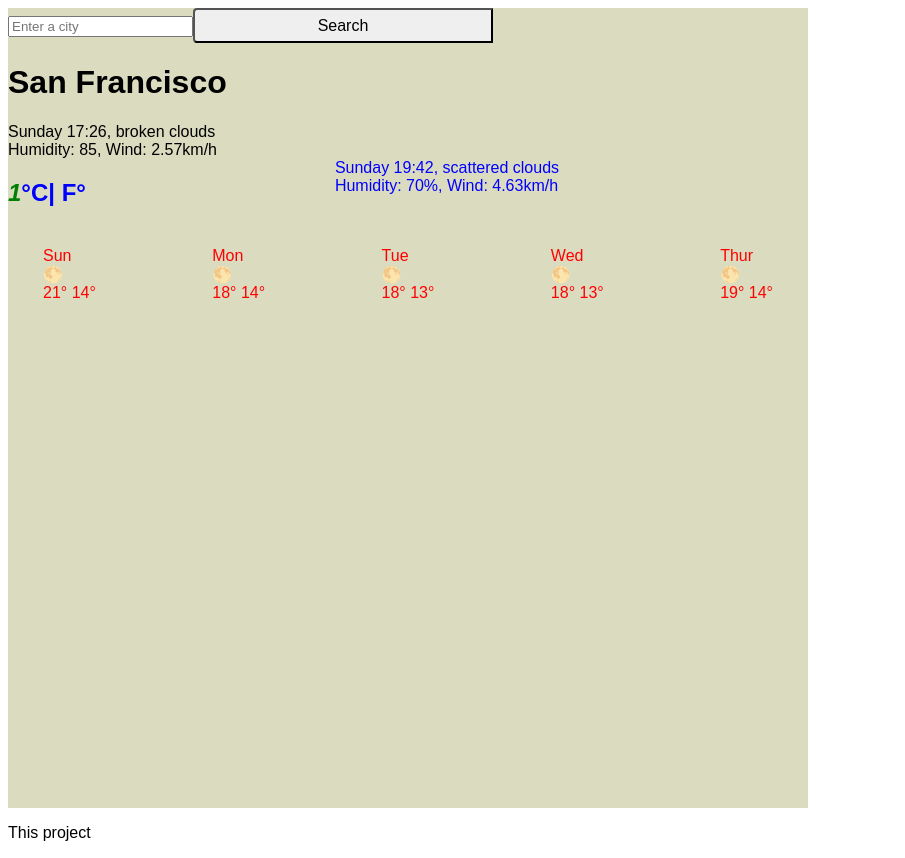
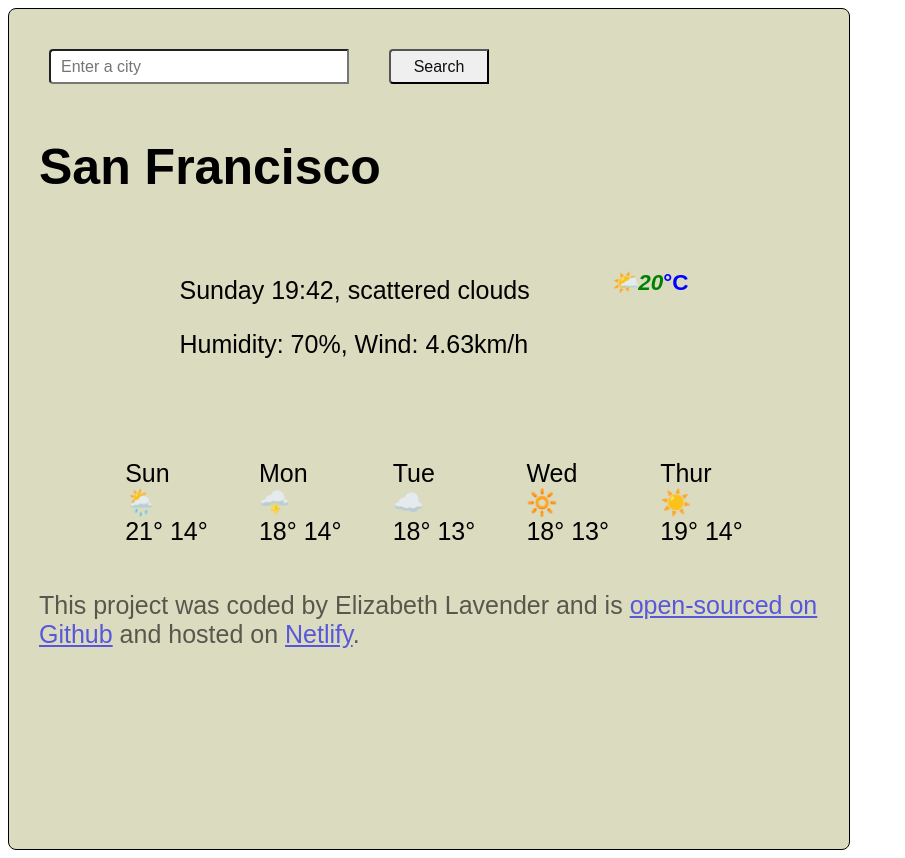
Before and after one commit to Lizernz/weather-react, a React (Create React App) app: page / in a window 1280 px wide. Shown: the whole page, without its empty margins (0-905 px from the left). Built offline with nearby package versions, Linux system fonts and the light colour scheme.

Commit message:
Added CSS

```diff
--- a/src/App.css
+++ b/src/App.css
@@ -1,11 +1,23 @@
 .App {
   font-family: sans-serif;
+  align-items: center;
 }
 .App-header {
+  text-align: left;
   background: rgb(219, 219, 192);
   width:800px;
   height:800px;
+  font-size: 15px;
+  padding: 20px;
+  border: 1px solid;
+  border-radius: 8px;
 
+}
+.container {
+  align-items: center;
+  justify-content: center;
+  margin: 0;
+  margin-left: 10px;
 }
 .weather-data {
   color: red;
@@ -16,14 +28,6 @@
 color: pink;
 }
 
-.search-form-input {
-  color: black;
-  width: 300px;
-  height: 35px;
-  font-size: 16px;
-  border-radius: 4px 0 0 4px;
-  padding: 0 10px;
-}
 .search-form-submit {
   height: 35px;
   width: 300px;
@@ -32,14 +36,29 @@
   padding: 0 10px;
   margin: 20px;
 }
+
+.search-form-input {
+  color: rgb(18, 17, 17);
+  width: 100px;
+  height: 35px;
+  font-size: 16px;
+  border-radius: 4px 0 0 4px;
+  padding: 0 10px;
+  margin: 20px;
+}
+
 span {
   color: blue;
 }
 h1 {
   color: black;
+  font-size: 50px;
+  text-align:start;
 }
 p {
   color: black;
+  font-size: 25px;
+  text-align: start;
 }
 .temps {
   color: green;
@@ -50,10 +69,25 @@
 }
 .temperature {
   display: flex;
+  justify-content: space-evenly;
+  margin: 50px;
+  padding: 5px 10px;
+  text-align: left;
+
 }
 .temp-data {
   display: flex;
+  font-size: 25px;
   margin: 0 auto;
   padding: 20px 35px;
-  justify-content: space-between;
+  justify-content: space-evenly;
 }
+.description {
+  font-size: 20px;
+  font-size: 25px;
+
+}
+footer {
+  margin: 10px;
+  opacity: 0.6;
+}
--- a/src/App.js
+++ b/src/App.js
@@ -2,8 +2,6 @@
 import './App.css';
 
 function App() {
- let temperature = 1;
-
   return (
     <div className="App">
       <div className="App-header">
@@ -11,7 +9,8 @@
         <input
         type="search"
         placeholder="Enter a city"
-        requiredid="search-form-input"
+        required
+        class="search-form-submit"
 
         />
         <input type="submit" value="Search"
@@ -19,24 +18,20 @@
        </form>
 
 
+      <div className="container">
         <h1>San Francisco</h1>
+        <div className="temperature" >
         <div className="description">
-          Sunday 17:26, broken clouds
-          <br />
-          Humidity: 85, Wind: 2.57km/h
+        <p>Sunday 19:42, scattered clouds </p>
+         <p>Humidity: 70%, Wind: 4.63km/h </p>
         </div>
 
-          <div className="weather-data" >
-          <div className="temperature" >
+
           <h2 className="temps">
-            <em>{1}</em>
-            <span>°C| F°</span>
+            <em>🌤️{20}</em>
+            <span>°C</span>
             </h2>
-            <p className="humidity" >
-          Sunday 19:42, scattered clouds
-            <br />
-            Humidity: 70%, Wind: 4.63km/h
-          </p>
+
         </div>
 
         <div className="temp-data">
@@ -44,7 +39,7 @@
             <div className="col">
               Sun
               <br />
-              🌕
+              🌦️
               <br />
               21° 14°
             </div>
@@ -54,7 +49,7 @@
             <div className="col">
               Mon
               <br />
-              🌕
+              🌩️
               <br />
               18° 14°
             </div>
@@ -64,7 +59,7 @@
             <div className="col">
               Tue
               <br />
-              🌕
+              ☁️
               <br />
               18° 13°
             </div>
@@ -74,27 +69,32 @@
             <div className="col">
               Wed
               <br />
-              🌕
+              🔆
               <br />
               18° 13°
             </div>
           </div>
 
+
           <div className="row">
             <div className="col">
               Thur
               <br />
-              🌕
+              ☀️
               <br />
               19° 14°
             </div>
           </div>
         </div>
+      </div>
+        <footer>
+        <p>This project was coded by  Elizabeth Lavender
+          and is <a href="https://github.com/Lizernz/weather-react"
+          target="_blank" rel="noopener noreferrer">open-sourced on Github</a> and hosted on <a href="https://lizernz-weather-react.netlify.app"
+          target="_blank" rel="noopener noreferrer">Netlify</a>.
+        </p>
+        </footer>
         </div>
-        </div>
-        <footer>
-          <p>This project</p>
-        </footer>
        </div>
   );
 }
```
